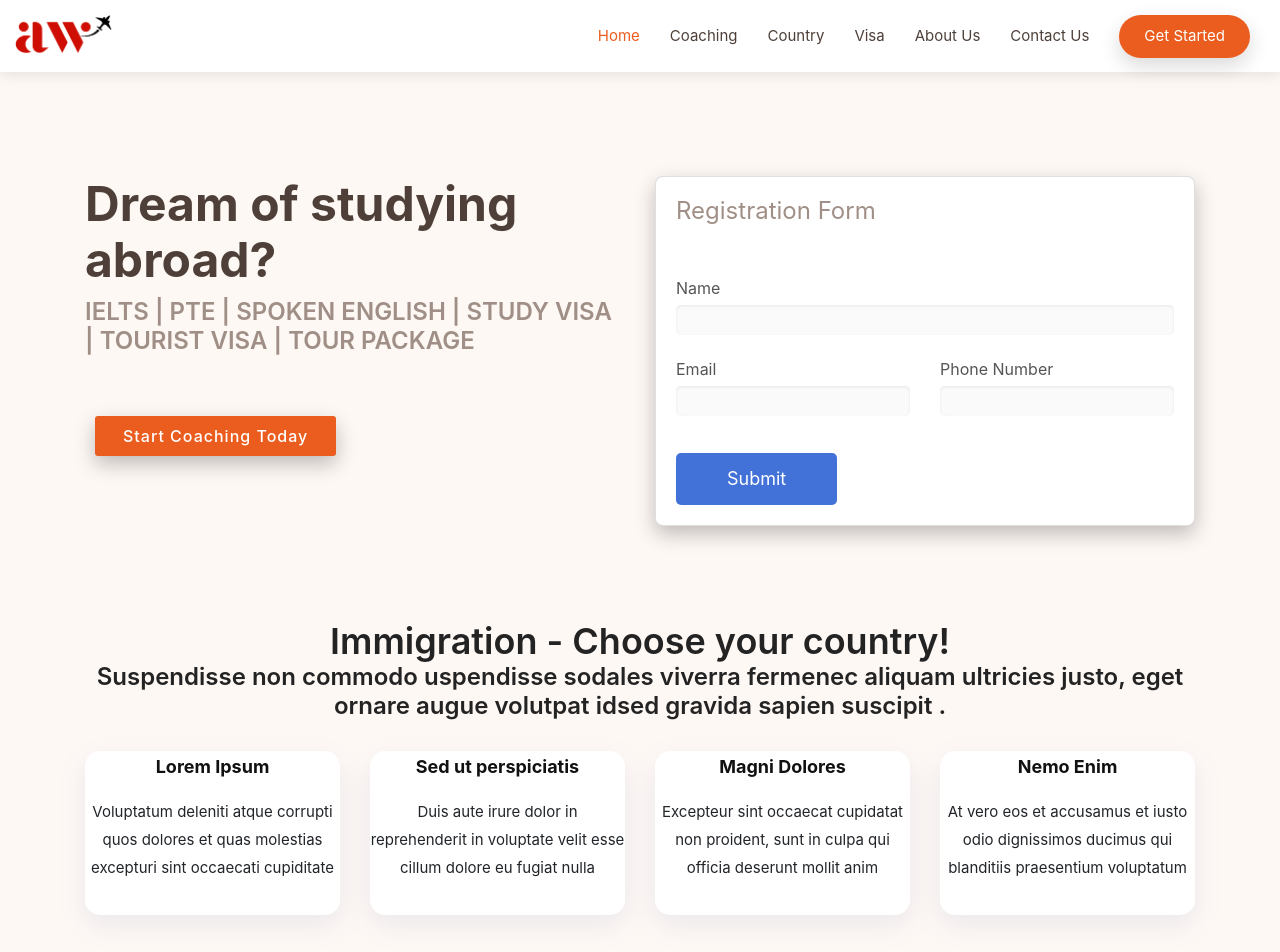
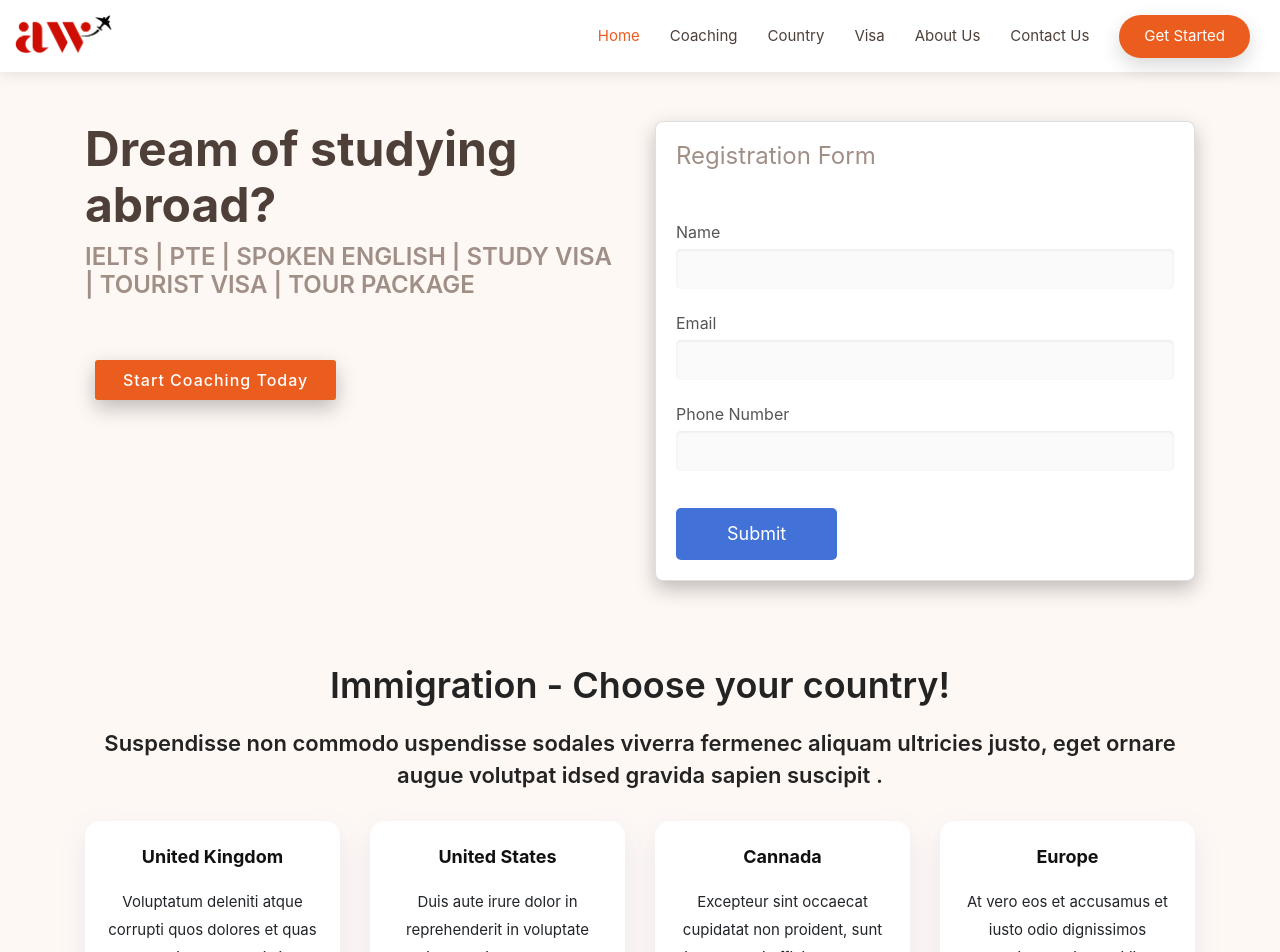
Before and after one commit to SKYHIT-98/abroad-ways, a React (Create React App) app: page / in a window 1280 px wide. Shown: the top 952 px of the page. Built offline with nearby package versions, Linux system fonts and the light colour scheme.

Commit message:
LATEST CHANGE

```diff
--- a/src/Components/Card.js
+++ b/src/Components/Card.js
@@ -10,7 +10,7 @@ class Card extends Component {
     render() {
         return (
             <div
-            className="col-md-6 col-lg-4 d-flex align-items-stretch aos-init aos-animate"
+            className="col-md-6 col-lg-4 d-flex align-items-stretch aos-init aos-animate pointer"
             data-aos="zoom-in"
             data-aos-delay="300"
           >
--- a/src/Components/ContactForm.css
+++ b/src/Components/ContactForm.css
@@ -277,7 +277,7 @@
   }
 
   input[type="date" i] {
-    padding: 14px;
+    padding: 30px;
   }
 
   .table-condensed td, .table-condensed th {
@@ -343,7 +343,7 @@
     -webkit-border-radius: 5px;
     -moz-border-radius: 5px;
     border-radius: 5px;
-    padding: 0 10px;
+    padding: 5px 10px;
     font-size: 16px;
     color: #666;
     -webkit-transition: all 0.4s ease;
--- a/src/Components/ContactForm.js
+++ b/src/Components/ContactForm.js
@@ -25,13 +25,13 @@ class ContactForm extends Component {
                         </div>
 
                         <div class="row row-space">
-                            <div class="col-lg-6 col-sm-12">
+                            <div class="col-lg-12 col-sm-12">
                                 <div class="input-group">
                                     <label class="label">Email</label>
                                     <input class="input--style-4" type="email" name="email" />
                                 </div>
                             </div>
-                            <div class="col-lg-6 col-sm-12">
+                            <div class="col-lg-12 col-sm-12">
                                 <div class="input-group">
                                     <label class="label">Phone Number</label>
                                     <input class="input--style-4" type="text" name="phone" />
--- a/src/Components/Footer.js
+++ b/src/Components/Footer.js
@@ -8,7 +8,7 @@ class Footer extends Component {
           <div className="copyright">
             © Copyright
             <strong>
-              <span> SKYHIT</span>
+              <span> Abroad ways</span>
             </strong>
             . All Rights Reserved
           </div>
--- a/src/Components/NavBar.js
+++ b/src/Components/NavBar.js
@@ -107,7 +107,7 @@ export default function App() {
               <a href="/contact">Contact Us</a>
             </li>
 
-            <li className="get-started">
+            <li className="get-started pointer">
               <a onClick={openModal}>Get Started</a>
             </li>
           </ul>
--- a/src/Views/Home.js
+++ b/src/Views/Home.js
@@ -28,14 +28,14 @@ class Home extends React.Component {
           </div>
         </section>
         <section id="services" className="services section-bg">
-          <div className="container">
+          <div className="container my-4">
             <div className="section-title aos-init aos-animate" data-aos="fade-up">
-              <h1>Immigration - Choose your country!</h1>
-              <h3>
+              <h1 style={{padding: 20}}>Immigration - Choose your country!</h1>
+              <h4>
                 Suspendisse non commodo uspendisse sodales viverra fermenec
                 aliquam ultricies justo, eget ornare augue volutpat idsed
                 gravida sapien suscipit .
-              </h3>
+              </h4>
             </div>
 
             <div className="row">
@@ -49,7 +49,7 @@ class Home extends React.Component {
                     <i className="bx bxl-dribbble"></i>
                   </div>
                   <h4 className="title">
-                    <a href="">Lorem Ipsum</a>
+                    <a href="">United Kingdom</a>
                   </h4>
                   <p className="description">
                     Voluptatum deleniti atque corrupti quos dolores et quas
@@ -68,7 +68,7 @@ class Home extends React.Component {
                     <i className="bx bx-file"></i>
                   </div>
                   <h4 className="title">
-                    <a href="">Sed ut perspiciatis</a>
+                    <a href="">United States</a>
                   </h4>
                   <p className="description">
                     Duis aute irure dolor in reprehenderit in voluptate velit
@@ -87,7 +87,7 @@ class Home extends React.Component {
                     <i className="bx bx-tachometer"></i>
                   </div>
                   <h4 className="title">
-                    <a href="">Magni Dolores</a>
+                    <a href="">Cannada</a>
                   </h4>
                   <p className="description">
                     Excepteur sint occaecat cupidatat non proident, sunt in
@@ -106,7 +106,7 @@ class Home extends React.Component {
                     <i className="bx bx-world"></i>
                   </div>
                   <h4 className="title">
-                    <a href="">Nemo Enim</a>
+                    <a href="">Europe</a>
                   </h4>
                   <p className="description">
                     At vero eos et accusamus et iusto odio dignissimos ducimus
--- a/src/Views/Visa/JobSeeker.js
+++ b/src/Views/Visa/JobSeeker.js
@@ -14,10 +14,10 @@ class JobSeeker extends Component {
   <div class="container">
     <div class="row">
       <div class="col-lg-12">
-      <a href="#apply" class="btn-get-started col-lg-2 float-right">APPLY NOW</a>
 
-      <div class="row">
+      <div class="d-flex justify-content-between">
         <h3 class="font-tertiary mb-5 col-lg-8">What should be the proper purpose of UI and UX design?</h3>
+        <a href="#apply" class="btn-get-started float-right" style={{height: "50%"}}>APPLY NOW</a>
 
         </div>
         <div class="content">
--- a/src/assets/css/style.css
+++ b/src/assets/css/style.css
@@ -542,7 +542,7 @@ body {
   # Services
   --------------------------------------------------------------*/
   .services .icon-box {
-	padding-bottom: 30px;
+	padding: 20px 20px;
 	position: relative;
 	overflow: hidden;
 	margin: 0  0 40px 0;
@@ -1321,6 +1321,7 @@ body {
 	letter-spacing: 1px;
 	display: inline-block;
 	padding: 8px 28px;
+	/* height: 50%; */
 	border-radius: 3px;
 	transition: 0.5s;
 	margin: 10px;
@@ -1377,3 +1378,5 @@ h1, .h1, h2, .h2, h3, .h3, h4, .h4, h5, .h5, h6, .h6 {
     margin-bottom: 0px;
     color: #232323;
 }
+
+.pointer {cursor: pointer;}
```
